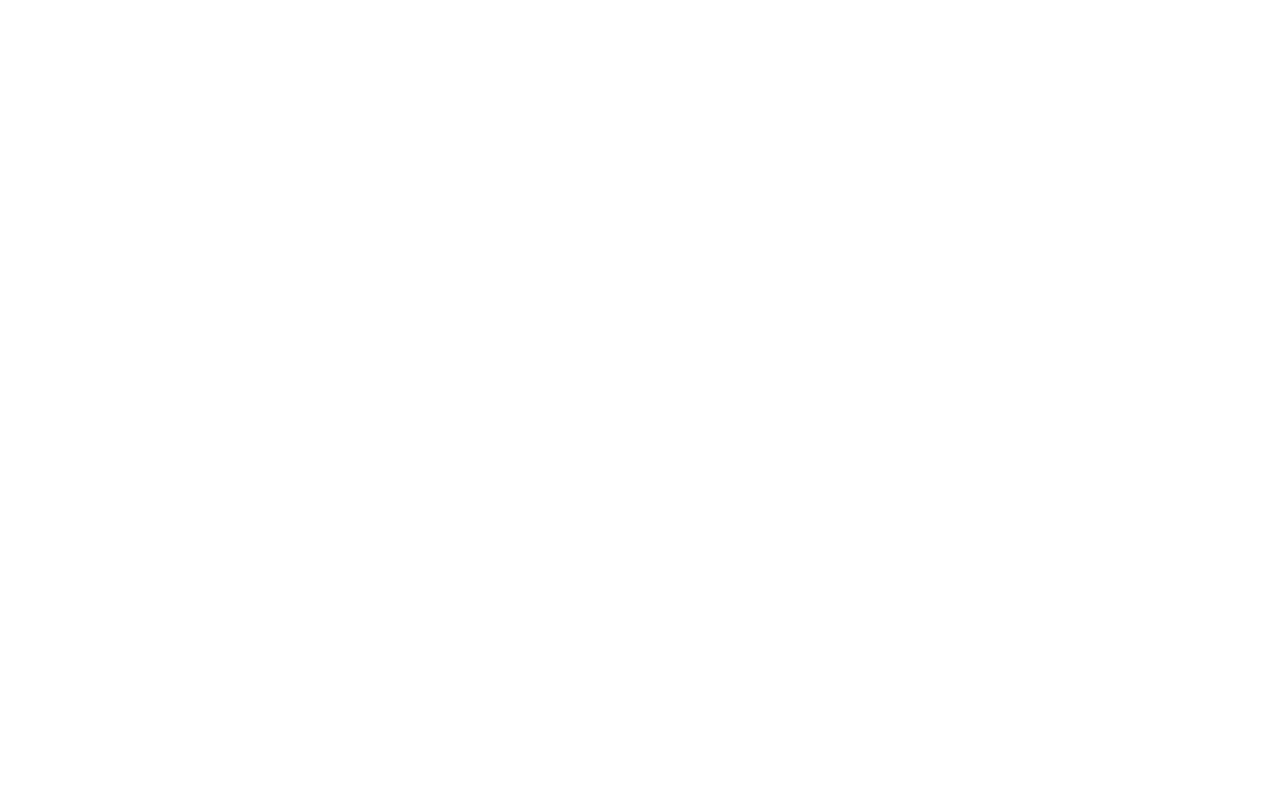
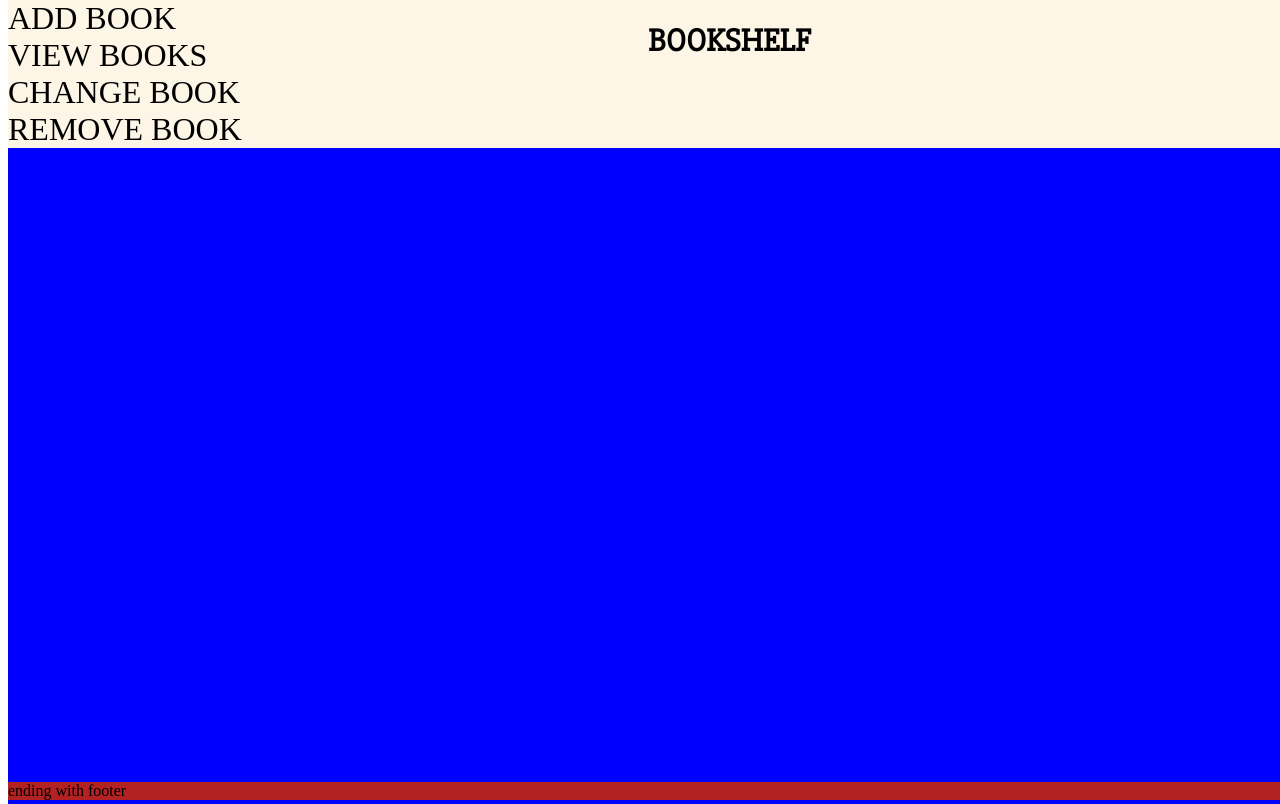
Before and after one commit to gabbijonsson/lab9-bookcase, a plain HTML site: page index.html in a window 1280 px wide. Shown: the top 804 px of the page. Drawn offline with Linux system fonts and the light colour scheme.

Commit message:
Base of HTML and CSS created.

```diff
--- a/index.html
+++ b/index.html
@@ -4,8 +4,31 @@
     <meta name="viewport" content="width=device-width, initial-scale=1.0">
     <meta http-equiv="X-UA-Compatible" content="ie=edge">
     <title>Bookstorage</title>
+    <link rel="stylesheet" href="src/style.css">
 </head>
 <body>
-
+    <header>
+        <!-- TODO: Create header containing buttons to add, view, change and remove books. Hamburger-menu top left. -->
+        <nav>
+            <div class="nav-button">ADD BOOK</div>
+            <div class="nav-button">VIEW BOOKS</div>
+            <div class="nav-button">CHANGE BOOK</div>
+            <div class="nav-button">REMOVE BOOK</div>
+        </nav>
+        <!-- TODO: Create title of page. Top center. -->
+        <h1 class="menu_title text--uppercase">bookshelf</h1>
+        <!-- TODO: Create -SOMETHING- of page. Top right. ?? -->
+    </header>
+    <main>
+        <!-- TODO: Create fields to supply book-information -->
+        <p>Lorem ipsum dolor sit amet consectetur, adipisicing elit. Architecto tempora nesciunt recusandae,
+            fugiat animi incidunt mollitia deserunt eum, asperiores magni corrupti eos beatae exercitationem,
+            soluta commodi alias ut minus quaerat!</p>
+    </main>
+    <footer>
+        <!-- TODO: Create status-log for API-requests -->
+        ending with footer
+    </footer>
+    <script src="src/bookStorage.js"></script>
 </body>
 </html>
--- a/src/style.css
+++ b/src/style.css
@@ -0,0 +1,37 @@
+@import url('https://fonts.googleapis.com/css?family=Slabo+27px&display=swap');
+
+* {
+    box-sizing: border-box;
+    width: 100%;
+}
+
+header {
+    background: #FDF5E6;
+    position: fixed;
+    top: 0em;
+    display: flex;
+    justify-content: space-around;
+}
+
+main {
+    background: blue;
+    height: 2500px;
+}
+
+footer {
+    background: firebrick;
+    position: fixed;
+    bottom: 0em;
+}
+
+.nav-button {
+    font-size: 2rem;
+}
+
+.menu_title {
+    font-family: 'Slabo 27px', serif;
+}
+
+.text--uppercase {
+    text-transform: uppercase;
+}
```
